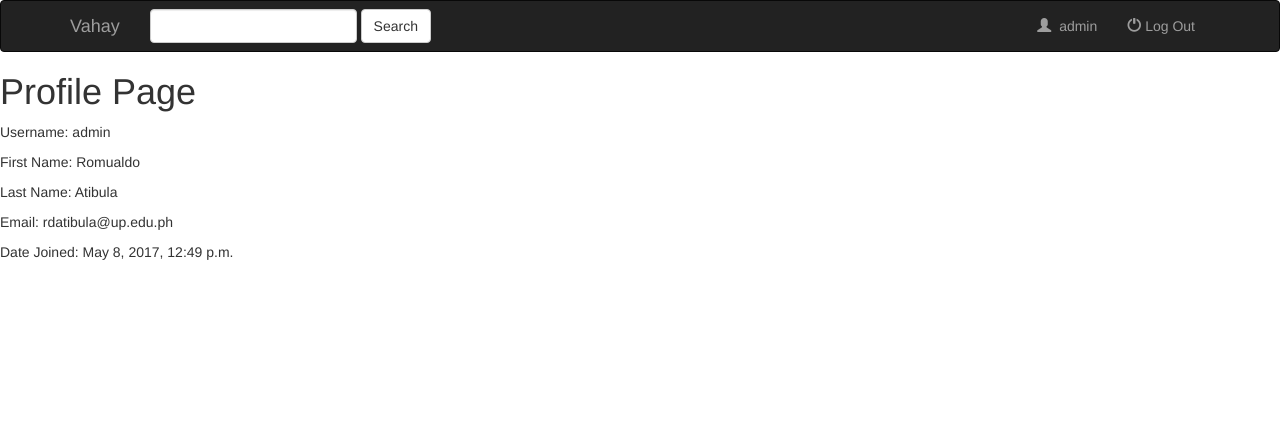
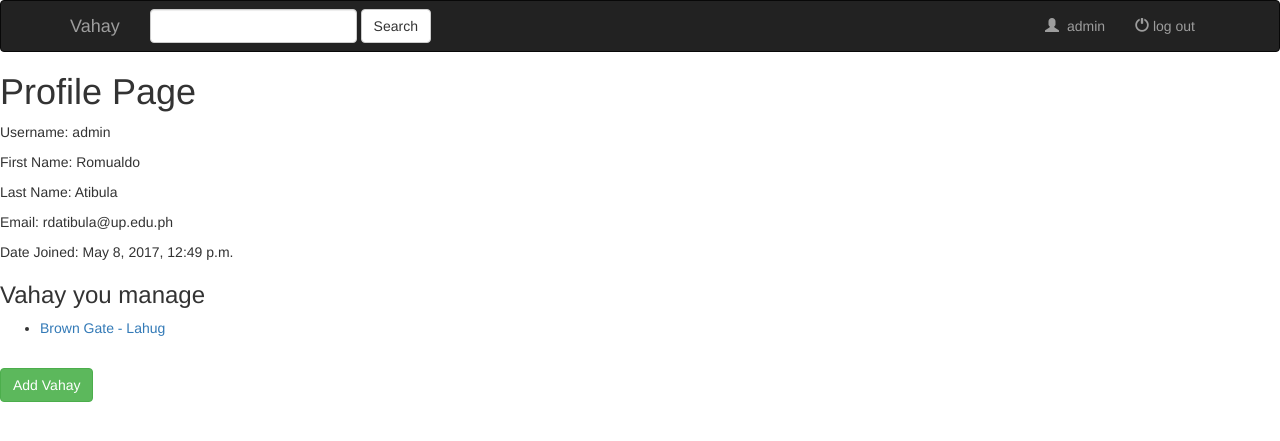
Before and after one commit to riidatibula/Vahay, a Django app: a page that uses vahaysite/templates/vahaysite/base.html in a window 1280 px wide. Shown: the top 441 px of the page. Run offline with Django 3.2, Linux system fonts and the light colour scheme; a user stored in the database is signed in; data comes from the database, SQL or seed files in the repository; both versions use the stored data as it was after the commit; some libraries are stand-ins or nearby versions.

Commit message:
added add vahay page

```diff
--- a/vahaysite/templates/vahaysite/base.html
+++ b/vahaysite/templates/vahaysite/base.html
@@ -39,7 +39,7 @@
 					</li>
 					<li class="">
 						<a href="{% url 'vahaysite:logout' %}">
-							<span class="glyphicon glyphicon-off" aria-hidden="true"></span>&nbsp;Log Out
+							<span class="glyphicon glyphicon-off" aria-hidden="true"></span>&nbsp;log out
 						</a>
 					</li>
 				</ul>
--- a/vahaysite/templates/vahaysite/profile.html
+++ b/vahaysite/templates/vahaysite/profile.html
@@ -1,4 +1,6 @@
 {% extends 'vahaysite/base.html' %}
+
+{% block title %}user.username{% endblock %}
 
 {% block body %}
 	<h1>Profile Page</h1>
@@ -7,4 +9,21 @@
 	<p>Last Name: {{ user.last_name }}</p>
 	<p>Email: {{ user.email }}</p>
 	<p>Date Joined: {{ user.date_joined }}</p>
+
+	<h3>Vahay you manage</h3>
+	{% for vahay in user.vahay_set.all %}
+		<ul>
+			<li><a href="">{{ vahay }}</a></li>
+		</ul>
+	{% endfor %}
+
+	{% if user.vahay_set.count <= 0 %}
+		<p>You don't have Vahay to manage</p>
+	{% endif %}<br>
+
+	<form action="{% url 'vahaysite:addVahay' user.username %}" method="POST">
+		{% csrf_token %}
+		<button type="submit" class="btn btn-success">Add Vahay</button>
+	</form>
+
 {% endblock %}
--- a/vahaysite/urls.py
+++ b/vahaysite/urls.py
@@ -5,6 +5,7 @@ app_name = 'vahaysite'
 
 urlpatterns = [
    url(r'^$', views.home, name='home'),
-   url(r'^logout/$', views.logout_user, name='logout'),
+   url(r'^logout/$', views.logout_view, name='logout'),
    url(r'^(?P<username>[\w\-]+)/$', views.profile, name='profile'),
+   url(r'^(?P<username>[\w\-]+)/add-vahay/$', views.addVahay, name='addVahay'),
 ]
--- a/vahaysite/views.py
+++ b/vahaysite/views.py
@@ -4,7 +4,10 @@ from __future__ import unicode_literals
 from django.shortcuts import render, get_object_or_404, redirect
 from django.contrib.auth import authenticate, login, logout
 
+from .models import Vahay
+
 # Create your views here.
+
 
 def home(request):
 	if request.user.is_authenticated:
@@ -25,18 +28,14 @@ def home(request):
 	return render(request, 'vahaysite/signin.html', context = context)
 
 
+def logout_view(request):
+	logout(request)
+	return render(request, 'vahaysite/signin.html')
+
+
 def profile(request, username):
 	return render(request, 'vahaysite/profile.html')
 
 
-def logout_user(request):
-	logout(request)
-	return render(request, 'vahaysite/signin.html')
-
-
-
-
-
-# def detail(request, album_id):
-# 	album = get_object_or_404(Album, pk = album_id)
-# 	return render(request, 'music/detail.html', {'album': album})
+def addVahay(request, username):
+	return render(request, 'vahaysite/addVahay.html')
```
Also changed, not shown: vahaysite/templates/vahaysite/addVahay.html (added, +7 -0 lines), db.sqlite3, 2 other files.
